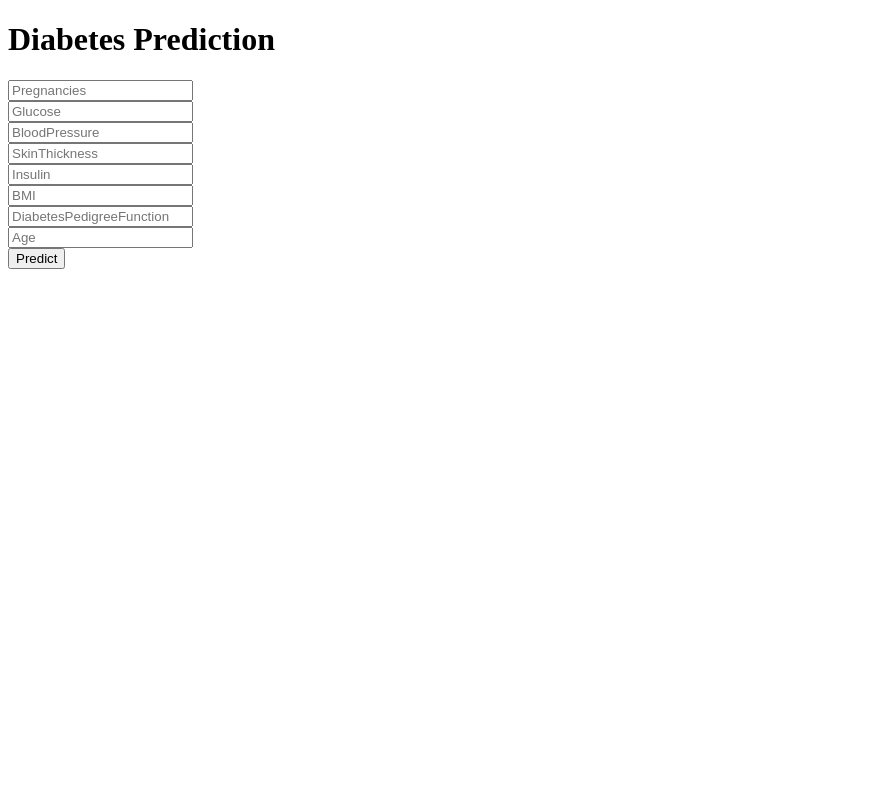
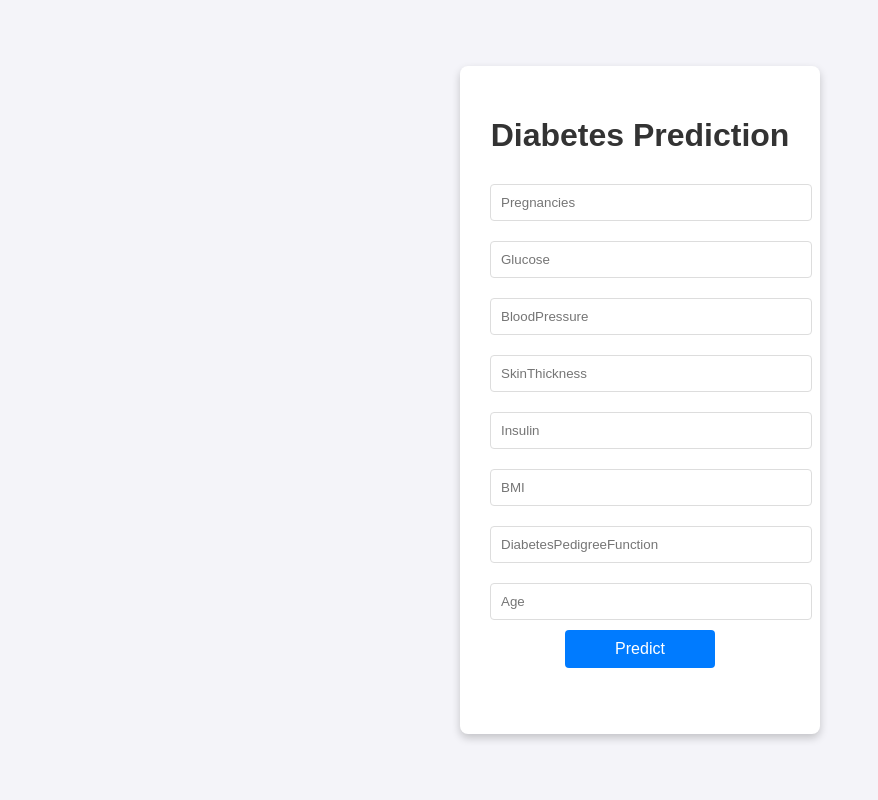
Before and after one commit to pj0452003/project_AI_ML, a Flask app: page /predictdata in a window 1280 px wide. Shown: the whole page, without its empty margins (0-878 px from the left). Run offline with Flask 3, Linux system fonts and the light colour scheme; parts of the project's set-up code (start-up, migrations or seed data) failed here and were passed over.

```diff
--- a/templates/home.html
+++ b/templates/home.html
@@ -3,6 +3,55 @@
 <head>
   <meta charset="UTF-8">
   <title>ML API</title>
+
+  <style>
+    body {
+      font-family: Arial, sans-serif;
+      background-color: #f4f4f9;
+      display: flex;
+      justify-content: center;
+      align-items: center;
+      height: 100vh;
+      margin: 0;
+    }
+
+    .login {
+      background: #fff;
+      padding: 30px;
+      border-radius: 8px;
+      box-shadow: 0 4px 8px rgba(0, 0, 0, 0.2);
+      width: 300px;
+      text-align: center;
+    }
+
+    .login h1 {
+      margin-bottom: 20px;
+      color: #333;
+    }
+
+    .login input {
+      width: 100%;
+      padding: 10px;
+      margin: 10px 0;
+      border: 1px solid #ddd;
+      border-radius: 4px;
+    }
+
+    .login button {
+      width: 50%;
+      padding: 10px;
+      background-color: #007bff;
+      border: none;
+      border-radius: 4px;
+      color: white;
+      font-size: 16px;
+      cursor: pointer;
+    }
+
+    .login button:hover {
+      background-color: #0056b3;
+    }
+  </style>
 
 </head>
 
@@ -31,5 +80,25 @@
  </div>
  {{result}}
 
+ <script>
+  document.querySelector('form').addEventListener('submit', function(event) {
+    let isValid = true;
+    const inputs = document.querySelectorAll('input[type="text"]');
+
+    inputs.forEach(input => {
+      if (!input.value.trim()) {
+        isValid = false;
+        input.style.borderColor = 'red';
+      } else {
+        input.style.borderColor = '#ddd';
+      }
+    });
+
+    if (!isValid) {
+      alert("Please fill out all fields.");
+      event.preventDefault(); // Prevent form submission
+    }
+  });
+</script>
 </body>
 </html>
```
